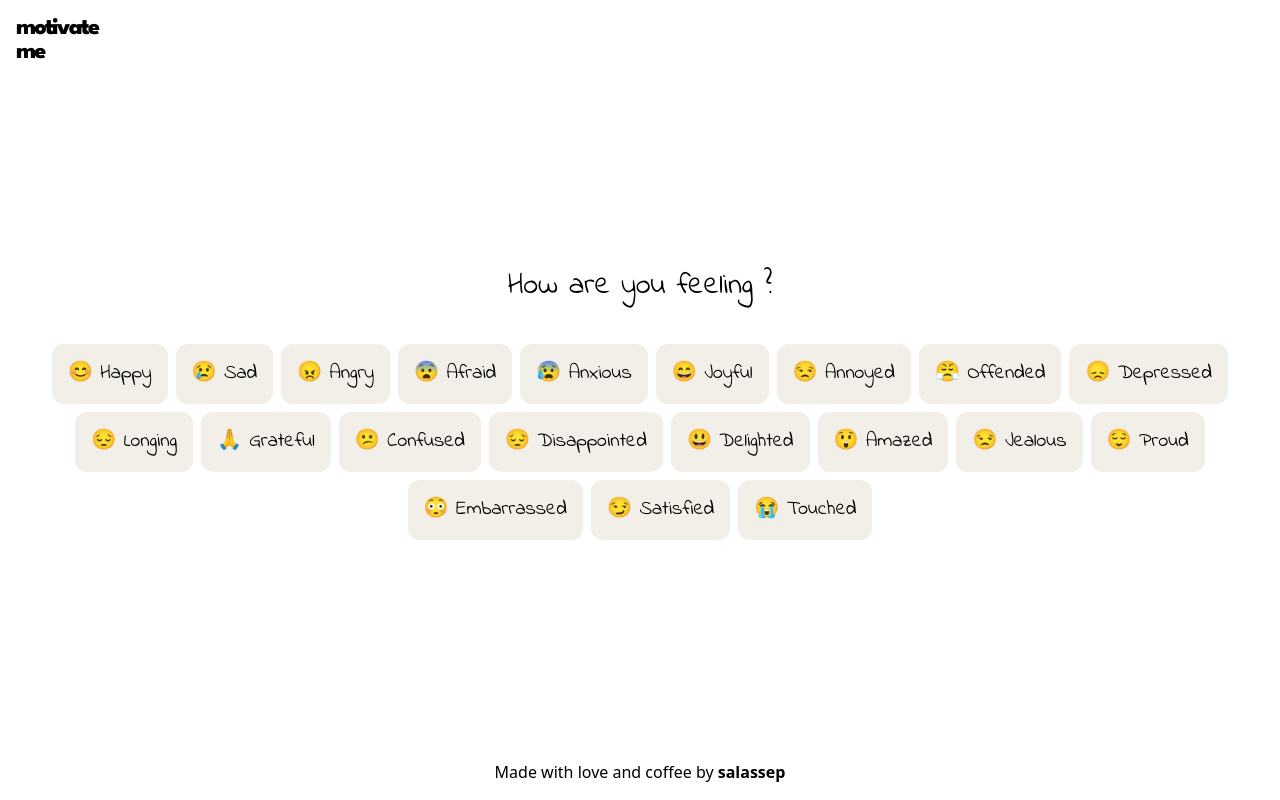
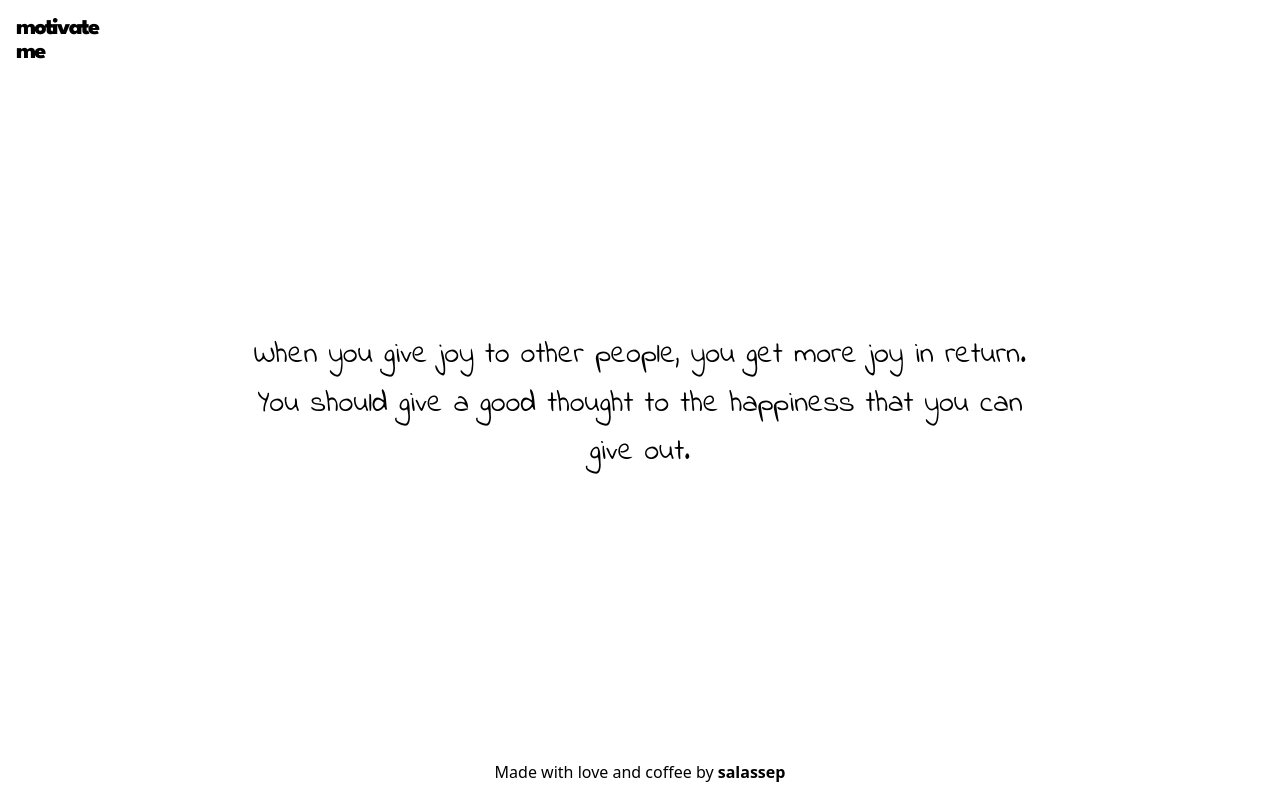
Before and after one commit to salassep/motivate-me, a React (Vite) app: page / in a window 1280 px wide. Built offline with nearby package versions, Linux system fonts and the light colour scheme.

Commit message:
create motivation component

```diff
--- /dev/null
+++ b/src/components/Motivation.tsx
@@ -0,0 +1,7 @@
+export default function Motivation() {
+  return (
+    <p className="text-3xl max-w-[800px] leading-relaxed">
+      When you give joy to other people, you get more joy in return.  You should give a good thought to the happiness that you can give out.
+    </p>
+  );
+}
--- a/src/layouts/main.tsx
+++ b/src/layouts/main.tsx
@@ -1,4 +1,5 @@
-import Emotion from "../components/Emotion"
+import Emotion from "../components/Emotion";
+import Motivation from "../components/Motivation";
 
 export default function Main() {
   const data: string[] = [
@@ -26,14 +27,15 @@ export default function Main() {
 
   return (
     <main className="grow flex flex-col justify-center max-w-[1300px] mx-auto">
-      <h2 className="text-3xl">How are you feeling ?</h2>
-      <ul className="mt-10 flex justify-center gap-2 flex-wrap">
+      {/* <h2 className="text-3xl">How are you feeling ?</h2> */}
+      {/* <ul className="mt-10 flex justify-center gap-2 flex-wrap">
         {data.map((item, index) => (
           <li key={index}>
             <Emotion name={item} />
           </li>
         ))}
-      </ul>
+      </ul> */}
+      <Motivation />
     </main>
   )
 }
```
